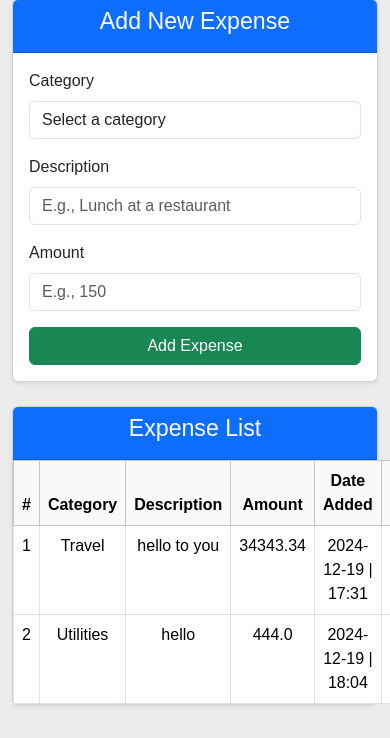
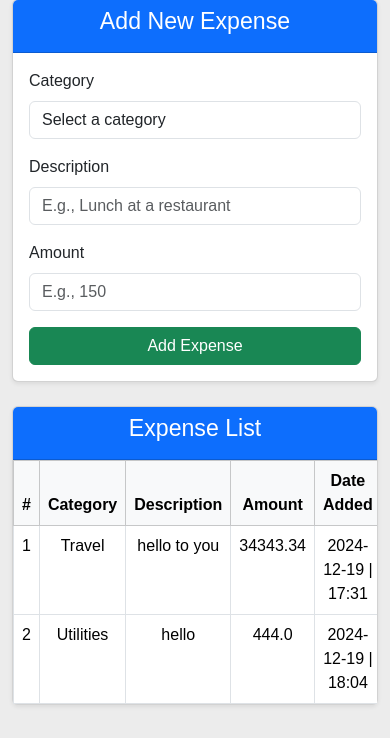
Before and after one commit to pravatn01/Flask-Expense-Tracker-App, a Flask app: page / in a window 390 px wide. Shown: the part 106-844 px from the top of that part. Run offline with Flask 3, Linux system fonts and the light colour scheme; the page is wider than the window, and the part outside it is not shown.

Commit message:
responsiveness corrected of table

```diff
--- a/templates/index.html
+++ b/templates/index.html
@@ -39,7 +39,7 @@
         <div class="card-header bg-primary text-white">
             <h3 class="text-center">Expense List</h3>
         </div>
-        <div class="card-body p-0">
+        <div class="table-responsive">
             <table class="table table-hover table-bordered text-center m-0">
                 <thead class="table-light">
                     <tr>
```
